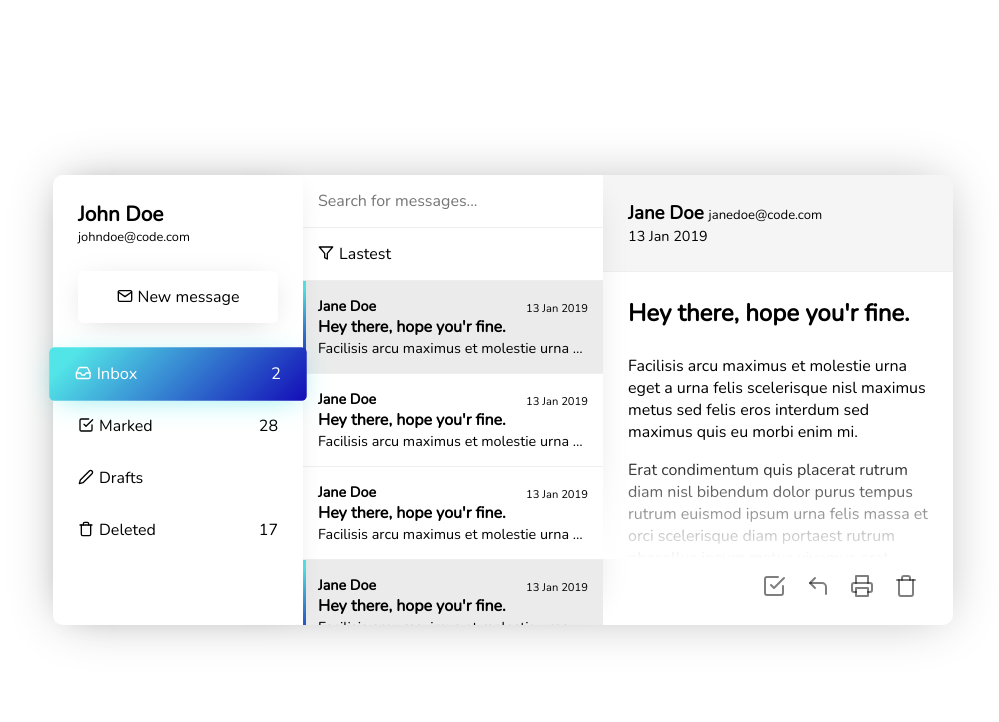
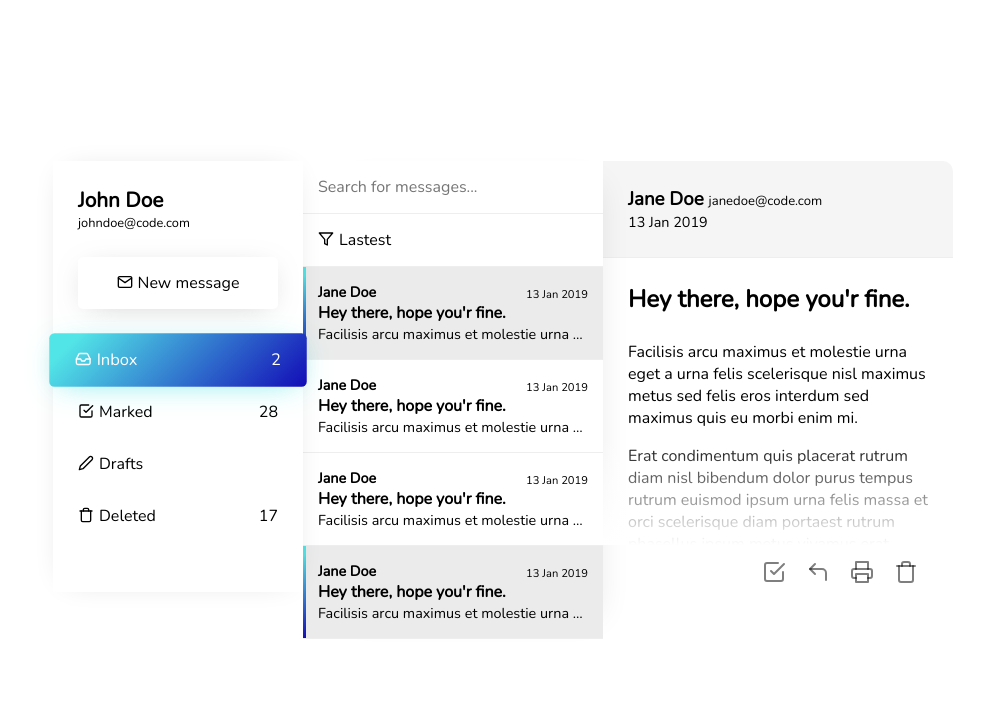
Before and after one commit to TaQuangKhoi/Learn-Django, a Django app: page / in a window 1280 px wide. Shown: the top 722 px of the page, without its empty margins (137-1136 px from the left). Run offline with Django 4.2, Linux system fonts and the light colour scheme.

Commit message:
Update css and config

```diff
--- a/mailapp/home/static/style.css
+++ b/mailapp/home/static/style.css
@@ -17,9 +17,8 @@
 }
 
 .main-container {
-  box-shadow: 0 0 50px -10px rgba(0, 0, 0, 0.3);
+  /*box-shadow: 0 0 50px -10px rgba(0, 0, 0, 0.3);*/
   border-radius: 10px;
-  height: 450px;
 }
 
 .account-container {
```
Also changed, not shown: 1 other file.
